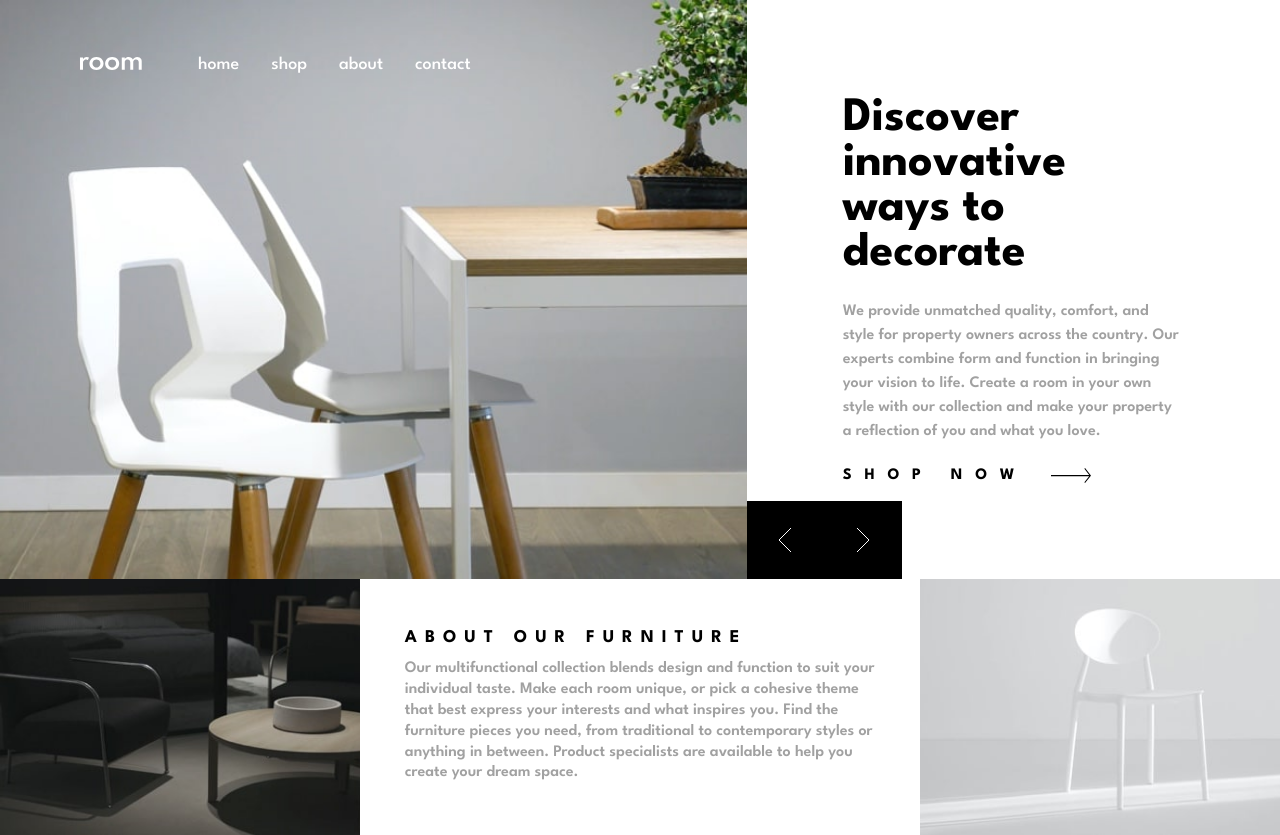
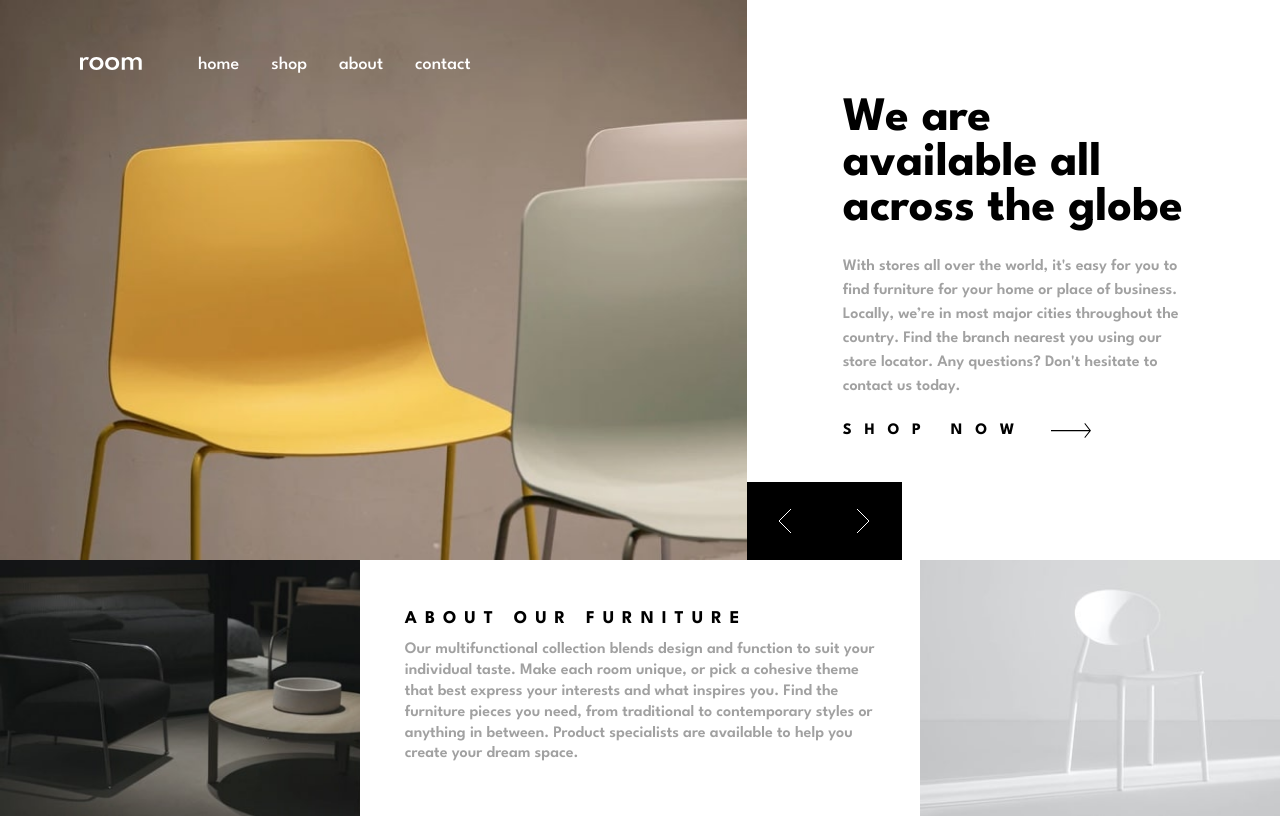
Before and after one commit to SaeM843/Room-Homepage, a website: page index.html in a window 1280 px wide. Both pictures are taken after a click on the button 863 px from the left and 540 px from the top of the page. Drawn offline with Linux system fonts and the light colour scheme.

Commit message:
added a nextSlide function

```diff
--- a/main.js
+++ b/main.js
@@ -22,5 +22,24 @@ const prevSlide = function () {
   }
 };
 
+const nextSlide = function () {
+  const currentImg = document.querySelector(".active-photo");
+  const currentText = document.querySelector(".active-text");
+
+  currentImg.classList.remove("active-photo");
+  currentText.classList.remove("active-text");
+
+  if (
+    currentImg.nextElementSibling &&
+    currentImg.nextElementSibling.classList.contains("slider__img")
+  ) {
+    currentImg.nextElementSibling.classList.add("active-photo");
+    currentText.nextElementSibling.classList.add("active-text");
+  } else {
+    sliderImgs[0].classList.add("active-photo");
+    sliderText[0].classList.add("active-text");
+  }
+};
+
 prevBtn.addEventListener("click", prevSlide);
-// nextBtn.addEventListener("click", nextSlide);
+nextBtn.addEventListener("click", nextSlide);
--- a/sass/config/_header.scss
+++ b/sass/config/_header.scss
@@ -61,7 +61,7 @@
 
       @include responsive() {
         position: relative;
-        left: 20%;
+        left: 10%;
       }
 
       li a {
```
Also changed, not shown: css/style.css.
